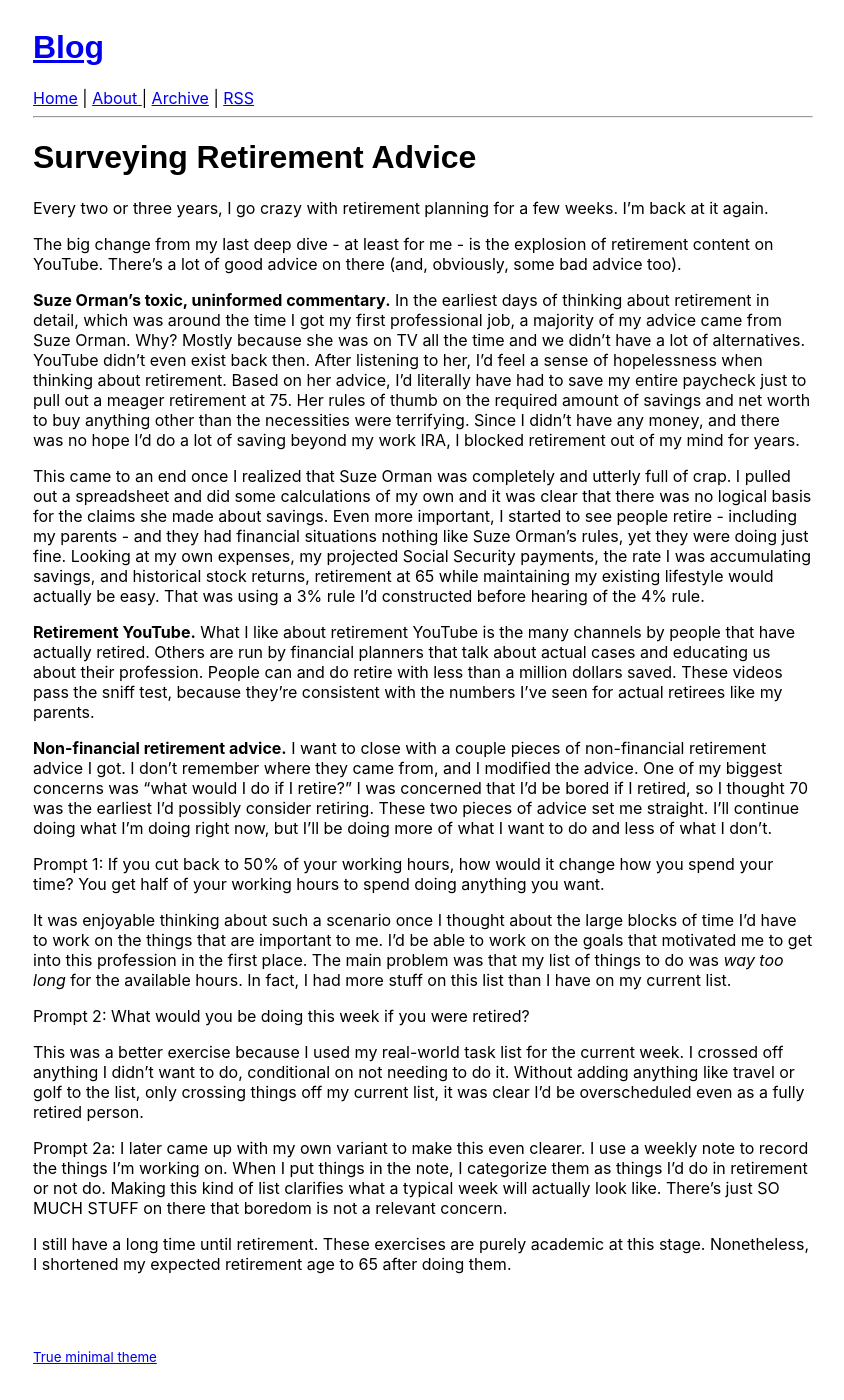
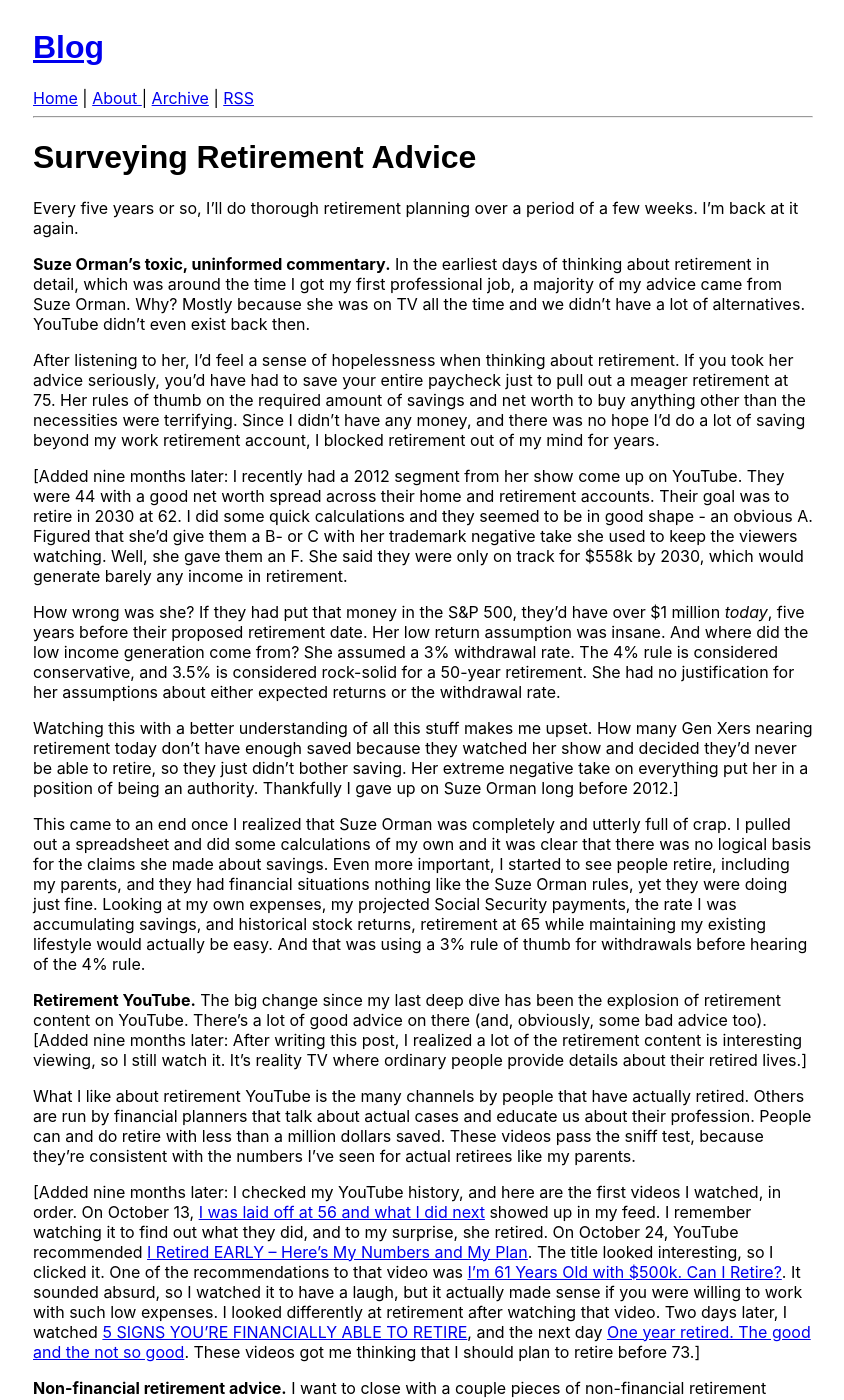
Before and after one commit to bachmeil/the-blog, a Jekyll site: the page built from _posts/2024-11-11-retirement-advice.md, in a window 1280 px wide and 1400 px high. Shown: the whole window, without its empty margins (217-1061 px from the left). Built offline with Jekyll 4.4.1, drawn with Linux system fonts in a browser that asks for light colours; some of the changed text lies outside the part shown.

Commit message:
Updated retirement advice post

```diff
--- a/_posts/2024-11-11-retirement-advice.md
+++ b/_posts/2024-11-11-retirement-advice.md
@@ -2,26 +2,40 @@
 layout: post
 title: Surveying Retirement Advice
 ---
-Every two or three years, I go crazy with retirement planning for a few weeks. I'm back at it again.
+Every five years or so, I'll do thorough retirement planning over a period of a few weeks. I'm back at it again.
 
-The big change from my last deep dive - at least for me - is the explosion of retirement content on YouTube. There's a lot of good advice on there (and, obviously, some bad advice too).
+**Suze Orman's toxic, uninformed commentary.** In the earliest days of thinking about retirement in detail, which was around the time I got my first professional job, a majority of my advice came from Suze Orman. Why? Mostly because she was on TV all the time and we didn't have a lot of alternatives. YouTube didn't even exist back then.
 
-**Suze Orman's toxic, uninformed commentary.** In the earliest days of thinking about retirement in detail, which was around the time I got my first professional job, a majority of my advice came from Suze Orman. Why? Mostly because she was on TV all the time and we didn't have a lot of alternatives. YouTube didn't even exist back then. After listening to her, I'd feel a sense of hopelessness when thinking about retirement. Based on her advice, I'd literally have had to save my entire paycheck just to pull out a meager retirement at 75. Her rules of thumb on the required amount of savings and net worth to buy anything other than the necessities were terrifying. Since I didn't have any money, and there was no hope I'd do a lot of saving beyond my work IRA, I blocked retirement out of my mind for years.
+After listening to her, I'd feel a sense of hopelessness when thinking about retirement. If you took her advice seriously, you'd have had to save your entire paycheck just to pull out a meager retirement at 75. Her rules of thumb on the required amount of savings and net worth to buy anything other than the necessities were terrifying. Since I didn't have any money, and there was no hope I'd do a lot of saving beyond my work retirement account, I blocked retirement out of my mind for years.
 
-This came to an end once I realized that Suze Orman was completely and utterly full of crap. I pulled out a spreadsheet and did some calculations of my own and it was clear that there was no logical basis for the claims she made about savings. Even more important, I started to see people retire - including my parents - and they had financial situations nothing like Suze Orman's rules, yet they were doing just fine. Looking at my own expenses, my projected Social Security payments, the rate I was accumulating savings, and historical stock returns, retirement at 65 while maintaining my existing lifestyle would actually be easy. That was using a 3% rule I'd constructed before hearing of the 4% rule.
+[Added nine months later: I recently had a 2012 segment from her show come up on YouTube. They were 44 with a good net worth spread across their home and retirement accounts. Their goal was to retire in 2030 at 62. I did some quick calculations and they seemed to be in good shape - an obvious A. Figured that she'd give them a B- or C with her trademark negative take she used to keep the viewers watching. Well, she gave them an F. She said they were only on track for $558k by 2030, which would generate barely any income in retirement.
 
-**Retirement YouTube.** What I like about retirement YouTube is the many channels by people that have actually retired. Others are run by financial planners that talk about actual cases and educating us about their profession. People can and do retire with less than a million dollars saved. These videos pass the sniff test, because they're consistent with the numbers I've seen for actual retirees like my parents.
+How wrong was she? If they had put that money in the S&P 500, they'd have over $1 million *today*, five years before their proposed retirement date. Her low return assumption was insane. And where did the low income generation come from? She assumed a 3% withdrawal rate. The 4% rule is considered conservative, and 3.5% is considered rock-solid for a 50-year retirement. She had no justification for her assumptions about either expected returns or the withdrawal rate.
 
-**Non-financial retirement advice.** I want to close with a couple pieces of non-financial retirement advice I got. I don't remember where they came from, and I modified the advice. One of my biggest concerns was "what would I do if I retire?" I was concerned that I'd be bored if I retired, so I thought 70 was the earliest I'd possibly consider retiring. These two pieces of advice set me straight. I'll continue doing what I'm doing right now, but I'll be doing more of what I want to do and less of what I don't.
+Watching this with a better understanding of all this stuff makes me upset. How many Gen Xers nearing retirement today don't have enough saved because they watched her show and decided they'd never be able to retire, so they just didn't bother saving. Her extreme negative take on everything put her in a position of being an authority. Thankfully I gave up on Suze Orman long before 2012.]
 
-Prompt 1: If you cut back to 50% of your working hours, how would it change how you spend your time? You get half of your working hours to spend doing anything you want.
+This came to an end once I realized that Suze Orman was completely and utterly full of crap. I pulled out a spreadsheet and did some calculations of my own and it was clear that there was no logical basis for the claims she made about savings. Even more important, I started to see people retire, including my parents, and they had financial situations nothing like the Suze Orman rules, yet they were doing just fine. Looking at my own expenses, my projected Social Security payments, the rate I was accumulating savings, and historical stock returns, retirement at 65 while maintaining my existing lifestyle would actually be easy. And that was using a 3% rule of thumb for withdrawals before hearing of the 4% rule.
 
-It was enjoyable thinking about such a scenario once I thought about the large blocks of time I'd have to work on the things that are important to me. I'd be able to work on the goals that motivated me to get into this profession in the first place. The main problem was that my list of things to do was *way too long* for the available hours. In fact, I had more stuff on this list than I have on my current list.
+**Retirement YouTube.** The big change since my last deep dive has been the explosion of retirement content on YouTube. There's a lot of good advice on there (and, obviously, some bad advice too). [Added nine months later: After writing this post, I realized a lot of the retirement content is interesting viewing, so I still watch it. It's reality TV where ordinary people provide details about their retired lives.]
+
+What I like about retirement YouTube is the many channels by people that have actually retired. Others are run by financial planners that talk about actual cases and educate us about their profession. People can and do retire with less than a million dollars saved. These videos pass the sniff test, because they're consistent with the numbers I've seen for actual retirees like my parents.
+
+[Added nine months later: I checked my YouTube history, and here are the first videos I watched, in order. On October 13, [I was laid off at 56 and what I did next](https://www.youtube.com/watch?v=izzonpn5OcY) showed up in my feed. I remember watching it to find out what they did, and to my surprise, she retired. On October 24, YouTube recommended [I Retired EARLY – Here’s My Numbers and My Plan](https://www.youtube.com/watch?v=vFkUXr6RPaA). The title looked interesting, so I clicked it. One of the recommendations to that video was [I'm 61 Years Old with $500k. Can I Retire?](https://www.youtube.com/watch?v=YNKar1wL_jQ). It sounded absurd, so I watched it to have a laugh, but it actually made sense if you were willing to work with such low expenses. I looked differently at retirement after watching that video. Two days later, I watched [5 SIGNS YOU'RE FINANCIALLY ABLE TO RETIRE](https://www.youtube.com/watch?v=iUDWhR2dLEU), and the next day [One year retired. The good and the not so good](https://www.youtube.com/watch?v=u2zlJGC6oog). These videos got me thinking that I should plan to retire before 73.]
+
+**Non-financial retirement advice.** I want to close with a couple pieces of non-financial retirement advice I got. I don't remember where they came from, and anyway, I've modified them. One of my biggest concerns was "what would I do if I retire?" I associated retirement with sitting in front of the TV all day, where leaving the house to buy groceries was the highlight, so I viewed 70 as early retirement. Why would someone full of energy voluntarily sit in front of the TV when they could continue a fruitful career as a professor? I probably got that idea because it was what I saw from other people that had retired, including my parents (my father had serious health issues throughout retirement).
+
+Two thought experiments set me straight.
+
+Prompt 1: If you cut back to 50% of your working hours, how would it change how you spend your time? You get half of your working hours to spend doing whatever you want. It can be work-related or anything else.
+
+It was enjoyable thinking about such a scenario once I thought about having large blocks of time to work on the things that are important to me. I'd be able to work on the goals that motivated me to get into this profession in the first place. The only problem when I finished the exercise was that my list of things to do was *way too long* for the available hours! I had more stuff on this list than on my current todo list.
 
 Prompt 2: What would you be doing this week if you were retired?
 
-This was a better exercise because I used my real-world task list for the current week. I crossed off anything I didn't want to do, conditional on not needing to do it. Without adding anything like travel or golf to the list, only crossing things off my current list, it was clear I'd be overscheduled even as a fully retired person.
+This was a better exercise because I used my real-world task list for the current week. I crossed off anything I didn't want to do, conditional on not needing to do it, so I still had to pay my bills. Only removing things I had to do right now but didn't want to do, it was clear I'd be overscheduled even as a fully retired person.
 
 Prompt 2a: I later came up with my own variant to make this even clearer. I use a weekly note to record the things I'm working on. When I put things in the note, I categorize them as things I'd do in retirement or not do. Making this kind of list clarifies what a typical week will actually look like. There's just SO MUCH STUFF on there that boredom is not a relevant concern.
 
-I still have a long time until retirement. These exercises are purely academic at this stage. Nonetheless, I shortened my expected retirement age to 65 after doing them.
+I still have a long time until retirement. These exercises are purely academic at this stage. Nonetheless, I've shortened my expected retirement age to 65 after doing them.
+
+- Some edits made on August 9, 2025
```
